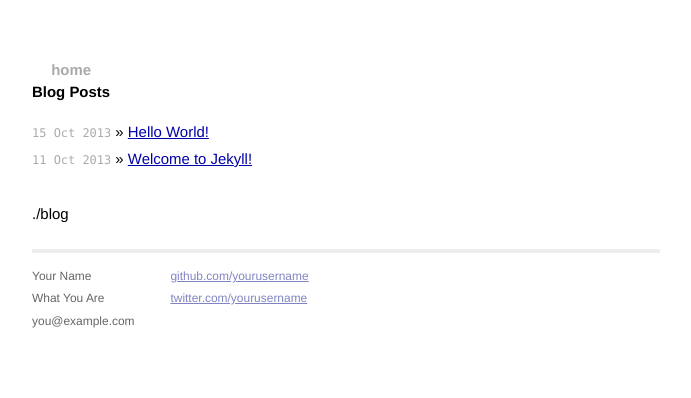
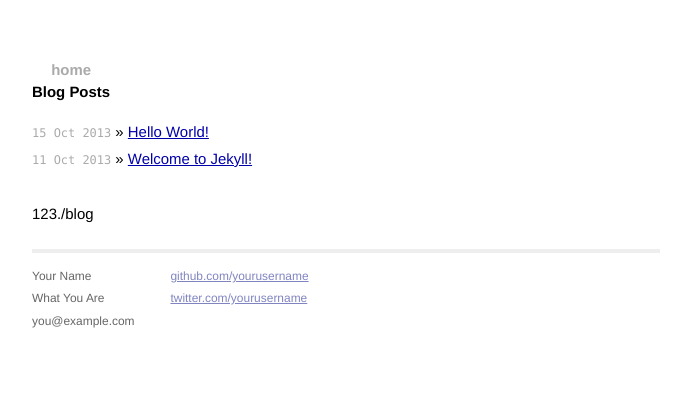
Before and after one commit to hyMiao/blog, a Jekyll site: the page built from index.html, in a window 1280 px wide. Shown: the top 398 px of the page, without its empty margins (294-985 px from the left). Built offline with Jekyll 4.4.1, drawn with Linux system fonts in a browser that asks for light colours.

Commit message:
Update index.html

```diff
--- a/index.html
+++ b/index.html
@@ -12,5 +12,5 @@ title: Your New Jekyll Site
   </ul>
 </div>
 <div>
-  <p class="new">{{ site.baseurl }}</p>
+  <p class="new">123{{ site.baseurl }}</p>
 </div>
```
